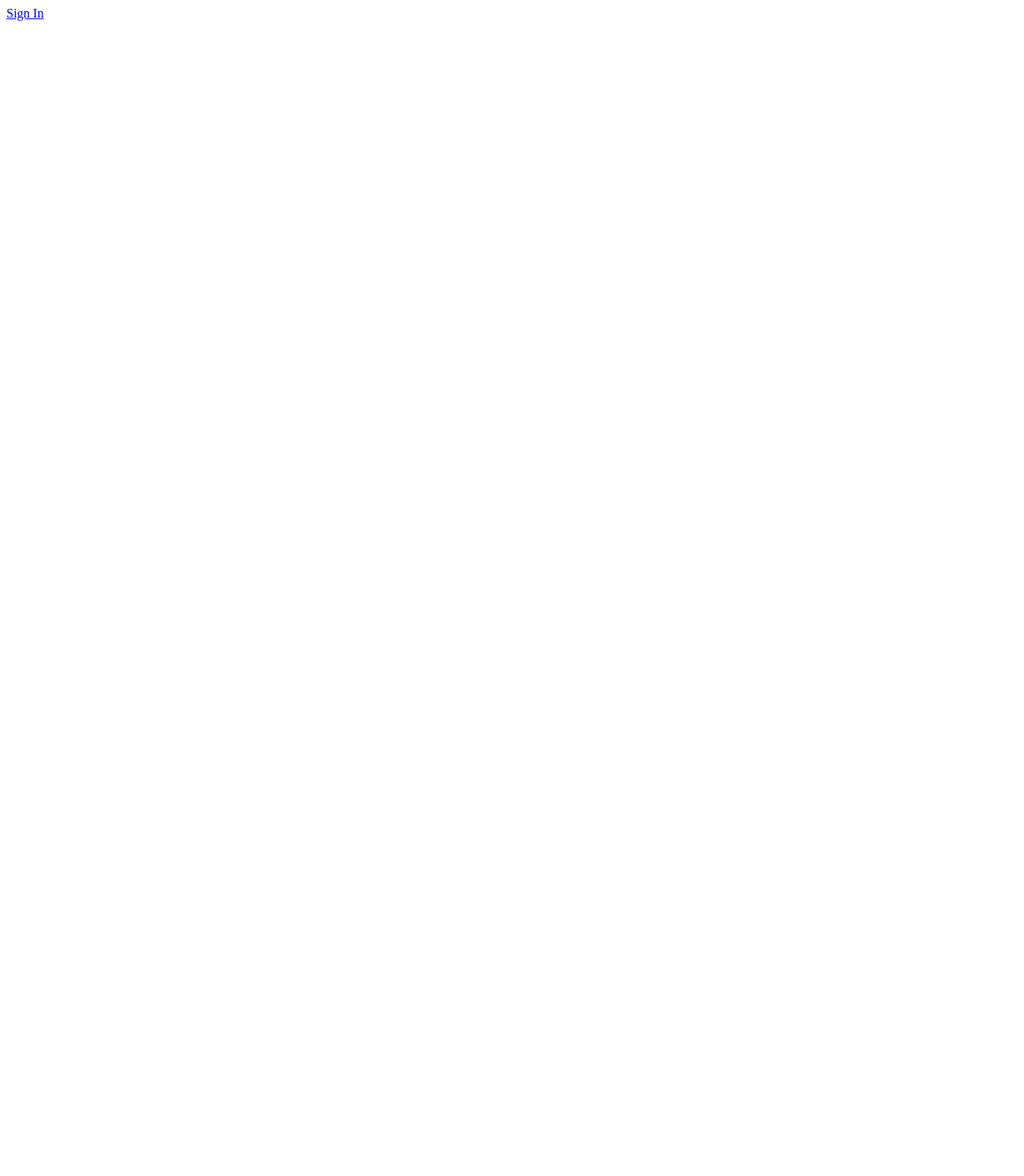
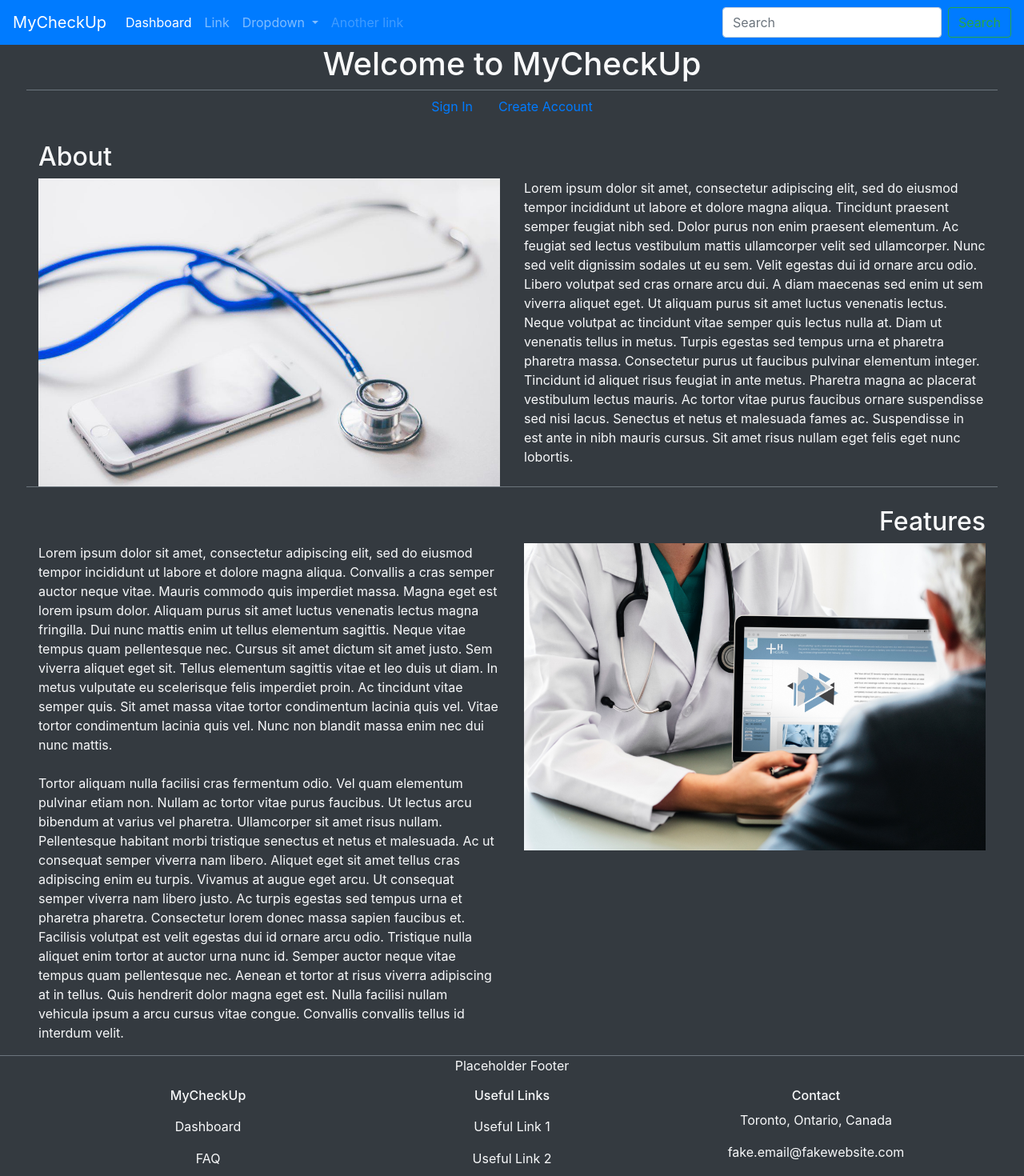
Before and after one commit to alexsam29/MyCheckUp, an Angular app in the folder MyCheckUp/: page / in a window 1280 px wide. Shown: the top 1470 px of the page at 80% size. Before the commit the page ends 800 px from the top, so only its background shows below. Built offline with nearby package versions, Linux system fonts and the light colour scheme.

Commit message:
landing-page, header, footer views implemented

```diff
--- a/MyCheckUp/src/app/app.component.html
+++ b/MyCheckUp/src/app/app.component.html
@@ -1 +1,3 @@
+<app-header></app-header>
 <router-outlet></router-outlet>
+<app-footer></app-footer>
--- a/MyCheckUp/src/app/footer/footer.component.html
+++ b/MyCheckUp/src/app/footer/footer.component.html
@@ -1 +1,28 @@
-<p>footer works!</p>
+<footer class="border-top border-secondary text-center text-lg-start bg-dark text-light">
+  <div class="footer-text">
+    <p>Placeholder Footer</p>
+  </div>
+
+  <div class="container">
+    <div class="row">
+      <div class="col">
+        <h6>MyCheckUp</h6>
+        <a routerLink="/signin" routerLinkActive="active" class="nav-link text-light">Dashboard</a>
+        <a routerLink="/" routerLinkActive="active" class="nav-link text-light">FAQ</a>
+        <a routerLink="/" routerLinkActive="active" class="nav-link text-light">Support</a>
+      </div>
+      <div class="col">
+        <h6>Useful Links</h6>
+        <a routerLink="/" routerLinkActive="active" class="nav-link text-light">Useful Link 1</a>
+        <a routerLink="/" routerLinkActive="active" class="nav-link text-light">Useful Link 2</a>
+        <a routerLink="/" routerLinkActive="active" class="nav-link text-light">Useful Link 3</a>
+      </div>
+      <div class="col">
+        <h6>Contact</h6>
+        <p>Toronto, Ontario, Canada</p>
+        <p>fake.email@fakewebsite.com</p>
+        <p>+1 416-123-4567</p>
+      </div>
+    </div>
+  </div>
+</footer>
--- a/MyCheckUp/src/app/header/header.component.html
+++ b/MyCheckUp/src/app/header/header.component.html
@@ -1 +1,35 @@
-<p>header works!</p>
+<nav class="navbar navbar-expand-lg navbar-dark bg-primary">
+  <a class="navbar-brand" href="#">MyCheckUp</a>
+  <button class="navbar-toggler" type="button" data-toggle="collapse" data-target="#navbarSupportedContent" aria-controls="navbarSupportedContent" aria-expanded="false" aria-label="Toggle navigation">
+    <span class="navbar-toggler-icon"></span>
+  </button>
+
+  <div class="collapse navbar-collapse" id="navbarSupportedContent">
+    <ul class="navbar-nav mr-auto">
+      <li class="nav-item active">
+        <a routerLink="/signin" routerLinkActive="active" class="nav-link">Dashboard<span class="sr-only">(current)</span></a>
+      </li>
+      <li class="nav-item">
+        <a class="nav-link" href="#">Link</a>
+      </li>
+      <li class="nav-item dropdown">
+        <a class="nav-link dropdown-toggle" href="#" id="navbarDropdown" role="button" data-toggle="dropdown" aria-haspopup="true" aria-expanded="false">
+          Dropdown
+        </a>
+        <div class="dropdown-menu" aria-labelledby="navbarDropdown">
+          <a class="dropdown-item" href="#">Action</a>
+          <a class="dropdown-item" href="#">Another action</a>
+          <div class="dropdown-divider"></div>
+          <a class="dropdown-item" href="#">Something else here</a>
+        </div>
+      </li>
+      <li class="nav-item">
+        <a class="nav-link disabled" href="#">Another link</a>
+      </li>
+    </ul>
+    <form class="form-inline my-2 my-lg-0">
+      <input class="form-control mr-sm-2" type="search" placeholder="Search" aria-label="Search">
+      <button class="btn btn-outline-success my-2 my-sm-0" type="submit">Search</button>
+    </form>
+  </div>
+</nav>
--- a/MyCheckUp/src/app/landing-page/landing-page.component.html
+++ b/MyCheckUp/src/app/landing-page/landing-page.component.html
@@ -1 +1,67 @@
-<a routerLink="/signin" routerLinkActive="active" class="nav-link ">Sign In</a>
+<div class="bg-dark text-light">
+  <div class="mx-5">
+    <div class="row border-bottom border-secondary">
+      <div class="col text-center">
+        <h1>Welcome to MyCheckUp</h1>
+      </div>
+    </div>
+    <div class="row justify-content-center">
+        <a routerLink="/signin" routerLinkActive="active" class="nav-link"
+              >Sign In</a
+            >
+            <a routerLink="/signin" routerLinkActive="active" class="nav-link"
+              >Create Account</a
+            >
+    </div>
+    <br>
+    <h2>About</h2>
+    <div class="row border-bottom border-secondary">
+      <div class="col">
+          <img src="/assets/images/stockPhoto1.jpg" alt="..." class="img-fluid">
+        </div>
+      <div class="col">
+          <p>
+            Lorem ipsum dolor sit amet, consectetur adipiscing elit, sed do eiusmod tempor incididunt ut labore et dolore magna aliqua.
+            Tincidunt praesent semper feugiat nibh sed. Dolor purus non enim praesent elementum.
+            Ac feugiat sed lectus vestibulum mattis ullamcorper velit sed ullamcorper. Nunc sed velit dignissim sodales ut eu sem.
+            Velit egestas dui id ornare arcu odio. Libero volutpat sed cras ornare arcu dui.
+            A diam maecenas sed enim ut sem viverra aliquet eget. Ut aliquam purus sit amet luctus venenatis lectus.
+            Neque volutpat ac tincidunt vitae semper quis lectus nulla at. Diam ut venenatis tellus in metus.
+            Turpis egestas sed tempus urna et pharetra pharetra massa. Consectetur purus ut faucibus pulvinar elementum integer.
+            Tincidunt id aliquet risus feugiat in ante metus. Pharetra magna ac placerat vestibulum lectus mauris.
+            Ac tortor vitae purus faucibus ornare suspendisse sed nisi lacus. Senectus et netus et malesuada fames ac.
+            Suspendisse in est ante in nibh mauris cursus. Sit amet risus nullam eget felis eget nunc lobortis.
+          </p>
+      </div>
+    </div>
+    <br>
+    <h2 class="text-right">Features</h2>
+    <div class="row">
+        <div class="col">
+            <p>
+              Lorem ipsum dolor sit amet, consectetur adipiscing elit, sed do eiusmod tempor incididunt ut labore et dolore magna aliqua.
+              Convallis a cras semper auctor neque vitae. Mauris commodo quis imperdiet massa. Magna eget est lorem ipsum dolor.
+              Aliquam purus sit amet luctus venenatis lectus magna fringilla. Dui nunc mattis enim ut tellus elementum sagittis.
+              Neque vitae tempus quam pellentesque nec. Cursus sit amet dictum sit amet justo. Sem viverra aliquet eget sit.
+              Tellus elementum sagittis vitae et leo duis ut diam. In metus vulputate eu scelerisque felis imperdiet proin.
+              Ac tincidunt vitae semper quis. Sit amet massa vitae tortor condimentum lacinia quis vel.
+              Vitae tortor condimentum lacinia quis vel. Nunc non blandit massa enim nec dui nunc mattis.
+              <br>
+              <br>
+              Tortor aliquam nulla facilisi cras fermentum odio. Vel quam elementum pulvinar etiam non.
+              Nullam ac tortor vitae purus faucibus. Ut lectus arcu bibendum at varius vel pharetra. Ullamcorper sit amet risus nullam.
+              Pellentesque habitant morbi tristique senectus et netus et malesuada. Ac ut consequat semper viverra nam libero.
+              Aliquet eget sit amet tellus cras adipiscing enim eu turpis. Vivamus at augue eget arcu.
+              Ut consequat semper viverra nam libero justo. Ac turpis egestas sed tempus urna et pharetra pharetra.
+              Consectetur lorem donec massa sapien faucibus et. Facilisis volutpat est velit egestas dui id ornare arcu odio.
+              Tristique nulla aliquet enim tortor at auctor urna nunc id. Semper auctor neque vitae tempus quam pellentesque nec.
+              Aenean et tortor at risus viverra adipiscing at in tellus. Quis hendrerit dolor magna eget est.
+              Nulla facilisi nullam vehicula ipsum a arcu cursus vitae congue. Convallis convallis tellus id interdum velit.
+            </p>
+        </div>
+        <div class="col">
+            <img src="/assets/images/stockPhoto2.jpg" alt="..." class="img-fluid">
+          </div>
+      </div>
+  </div>
+</div>
--- a/MyCheckUp/src/index.html
+++ b/MyCheckUp/src/index.html
@@ -1,11 +1,17 @@
-<!doctype html>
+<!DOCTYPE html>
 <html lang="en">
   <head>
-  <meta charset="utf-8">
+    <meta charset="utf-8" />
     <title>MyCheckUp</title>
-  <base href="/">
-  <meta name="viewport" content="width=device-width, initial-scale=1">
-  <link rel="icon" type="image/x-icon" href="favicon.ico">
+    <base href="/" />
+    <meta name="viewport" content="width=device-width, initial-scale=1" />
+    <link rel="icon" type="image/x-icon" href="favicon.ico" />
+    <link
+      rel="stylesheet"
+      href="https://stackpath.bootstrapcdn.com/bootstrap/4.3.1/css/bootstrap.min.css"
+      integrity="sha384-ggOyR0iXCbMQv3Xipma34MD+dH/1fQ784/j6cY/iJTQUOhcWr7x9JvoRxT2MZw1T"
+      crossorigin="anonymous"
+    />
   </head>
   <body>
     <app-root></app-root>
```
Also changed, not shown: MyCheckUp/src/assets/images/stockPhoto1.jpg (added), MyCheckUp/src/assets/images/stockPhoto2.jpg (added). Lines whose indentation alone changed are shown as unchanged.
